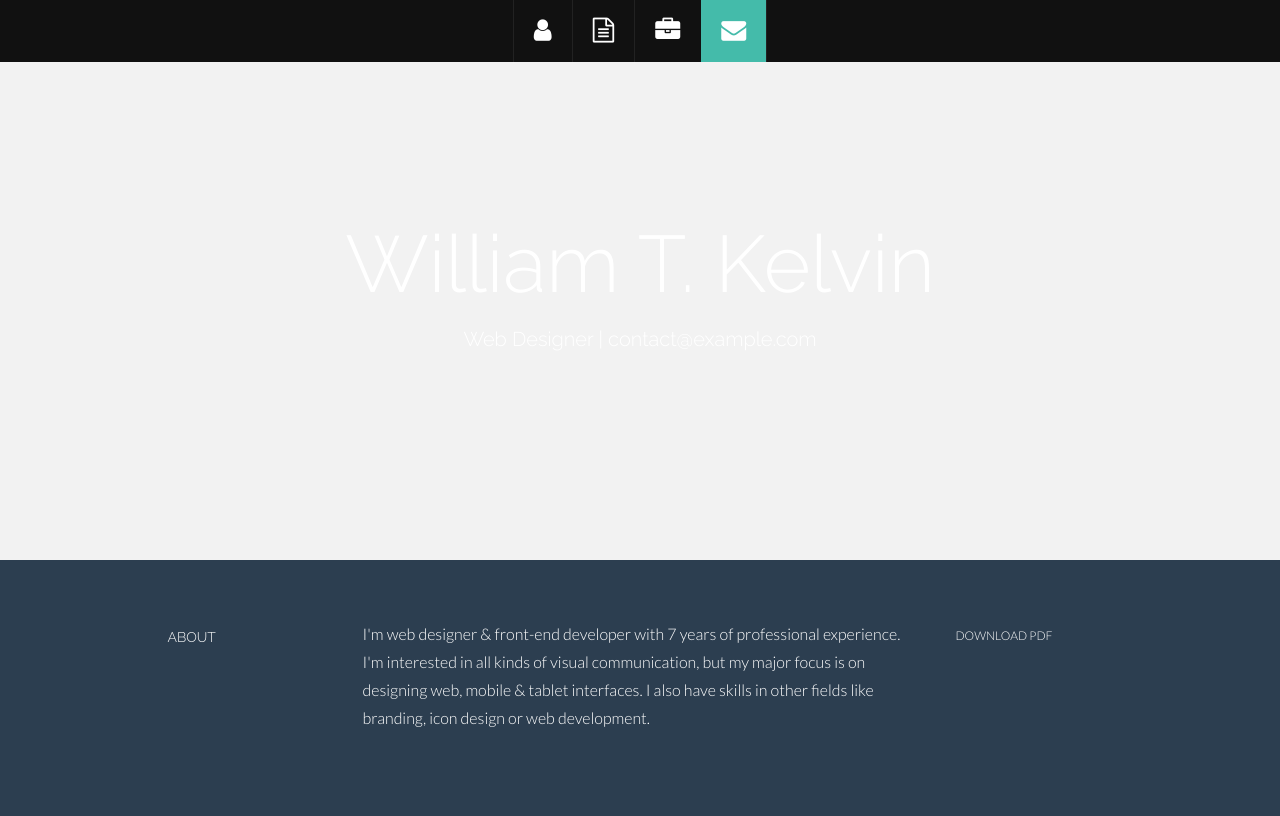
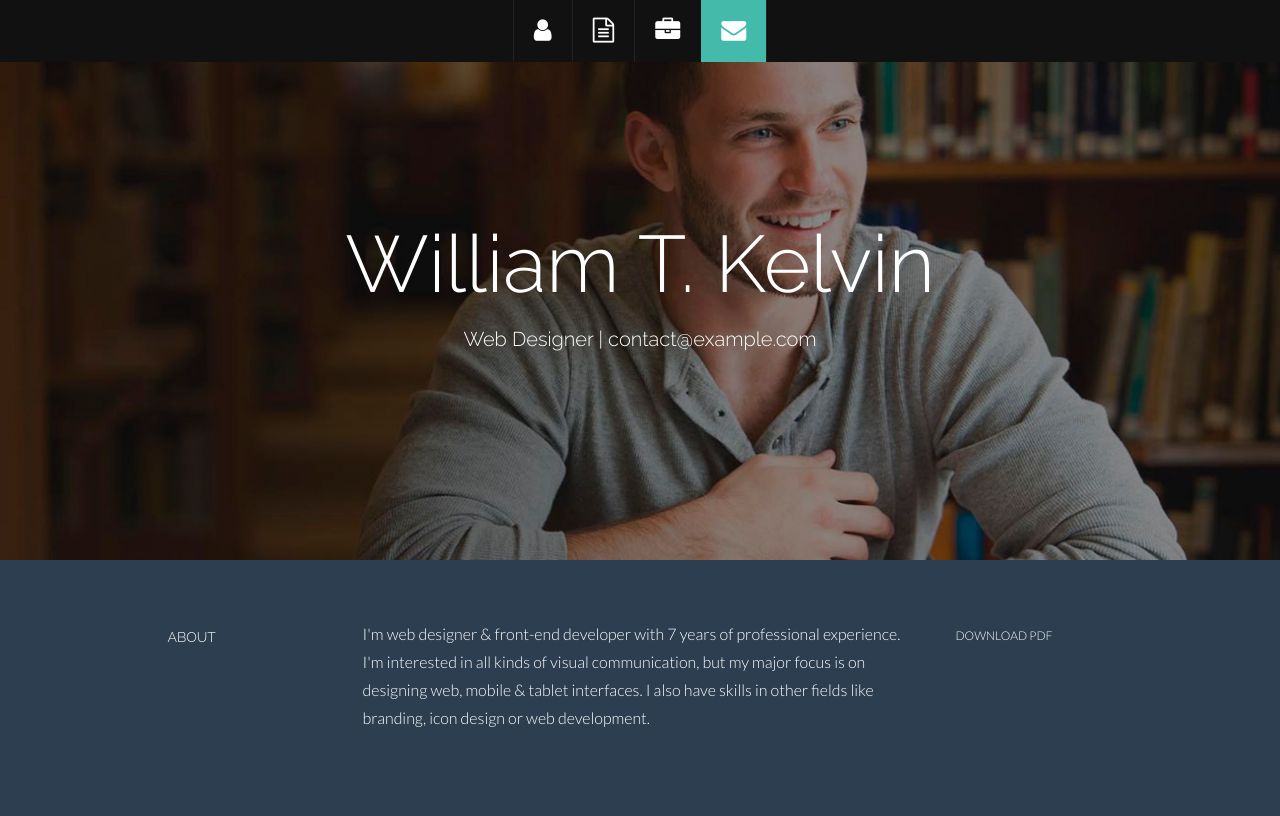
Before and after one commit to vaishali377/djangore, a Django app: page / in a window 1280 px wide. Shown: the top 816 px of the page. Run offline with Django 3.2, Linux system fonts and the light colour scheme; some libraries are stand-ins or nearby versions.

Commit message:
Update style.css

```diff
--- a/static/css/style.css
+++ b/static/css/style.css
@@ -157,7 +157,7 @@ SECTION WRAPS
 /* Header Wrap */
 
 #headerwrap {
-  background: url(../img/IMG_20191127_101433(4).jpg) no-repeat center top;
+  background: url(../img/header-bg.jpg) no-repeat center top;
   margin-top: 60px;
   padding-top: 140px;
   text-align: center;
```
